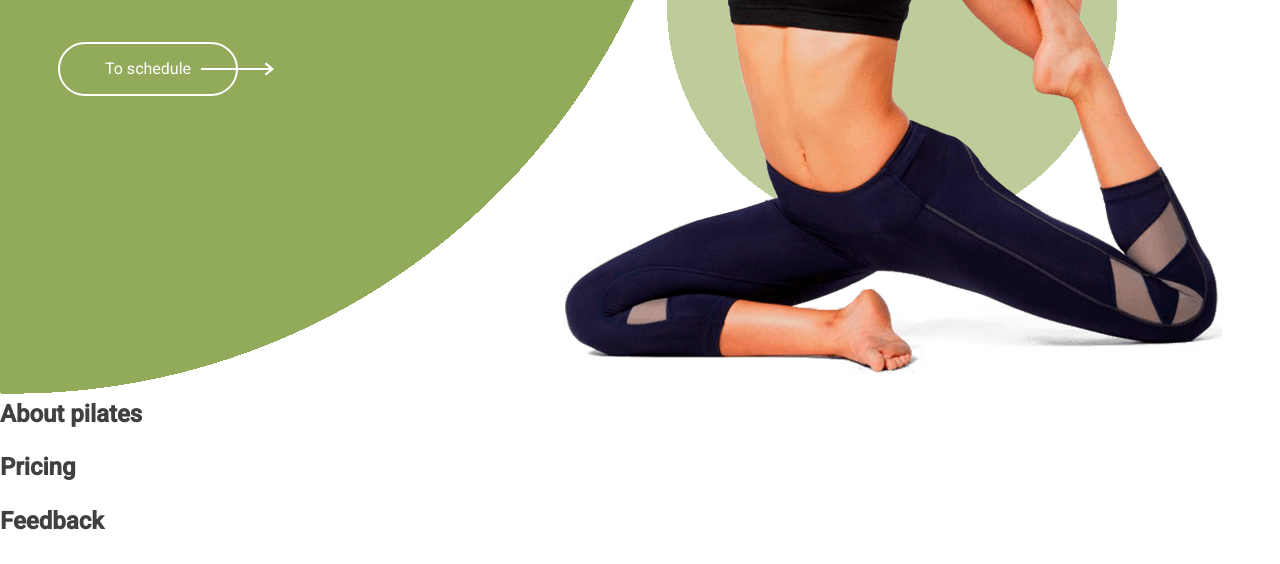
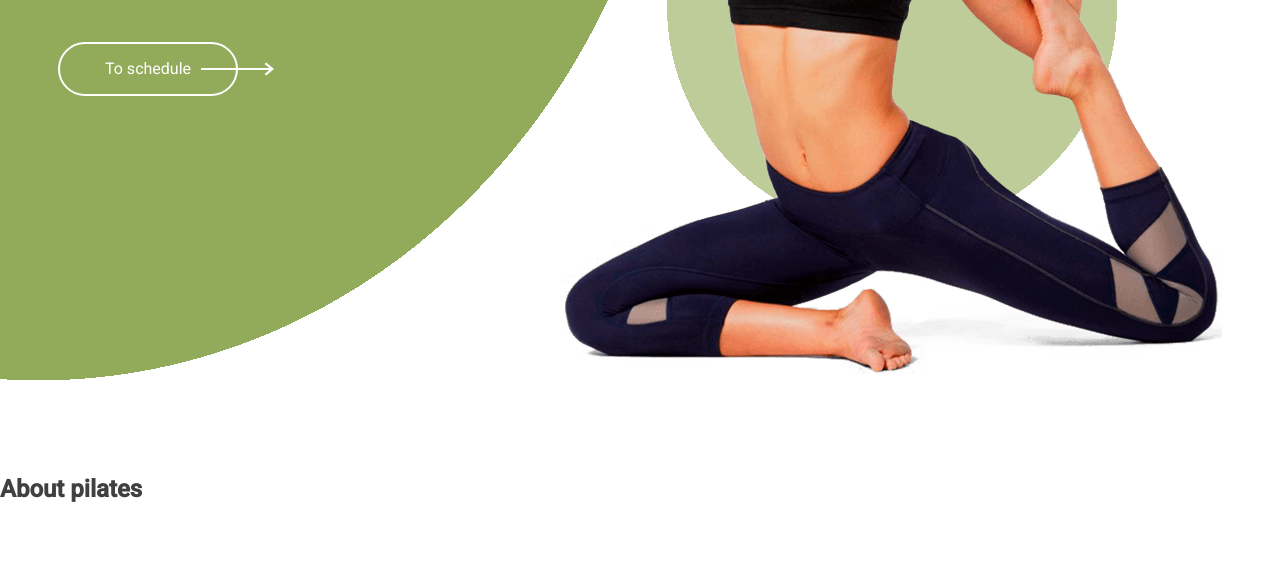
Before and after one commit to Yoona8/yoga-markup, a website: page src/index.html in a window 1280 px wide. Shown: the part 388-952 px from the top of the page. Drawn offline with Linux system fonts and the light colour scheme.

Commit message:
Fix background, add content margins

```diff
--- a/src/index.html
+++ b/src/index.html
@@ -55,7 +55,7 @@
   </nav>
 </header>
 <main class="main">
-  <section class="hero container">
+  <section class="main__hero hero container">
     <div class="hero__content">
       <h1 class="page-title">Pilates studio</h1>
       <p class="hero__description">
@@ -77,13 +77,13 @@
       >
     </p>
   </section>
-  <section class="about" id="about">
+  <section class="main__about about" id="about">
     <h2 class="title">About pilates</h2>
   </section>
-  <section class="pricing" id="pricing">
+  <section class="main__pricing pricing" id="pricing">
     <h2 class="title">Pricing</h2>
   </section>
-  <section class="feedback" id="feedback">
+  <section class="main__feedback feedback" id="feedback">
     <h2 class="title">Feedback</h2>
   </section>
 </main>
--- /dev/null
+++ b/src/styles/blocks/main.css
@@ -0,0 +1,15 @@
+.main {
+  margin-bottom: 120px;
+}
+
+.main__hero {
+  margin-bottom: 95px;
+}
+
+.main__about {
+  margin-bottom: 165px;
+}
+
+.main__pricing {
+  margin-bottom: 120px;
+}
--- a/src/styles/globals/settings.css
+++ b/src/styles/globals/settings.css
@@ -24,10 +24,10 @@ body {
   color: var(--basic-black);
   background-color: var(--basic-white);
   background-image: radial-gradient(
-    circle at 5% 10%,
+    circle at 4% 6%,
     var(--green),
-    var(--green) 597px,
-    var(--basic-white) 597px);
+    var(--green) 600px,
+    var(--basic-white) 600px);
   background-repeat: no-repeat;
 }
 
@@ -54,19 +54,9 @@ button {
 @media (min-width: 1220px) {
   body {
     background-image: radial-gradient(
-      circle at 1% 10%,
+      100% 1400px at 3% 5%,
       var(--green),
-      var(--green) 45%,
-      var(--basic-white) 45%);
+      var(--green) 50%,
+      var(--basic-white) 50%);
   }
 }
-
-@media (min-width: 1700px) {
-  body {
-    background-image: radial-gradient(
-      circle at 1% 10%,
-      var(--green),
-      var(--green) 47%,
-      var(--basic-white) 47%);
-  }
-}
--- a/src/styles/style.css
+++ b/src/styles/style.css
@@ -5,3 +5,4 @@
 @import "blocks/menu.css";
 @import "blocks/header.css";
 @import "blocks/hero.css";
+@import "blocks/main.css";
```
